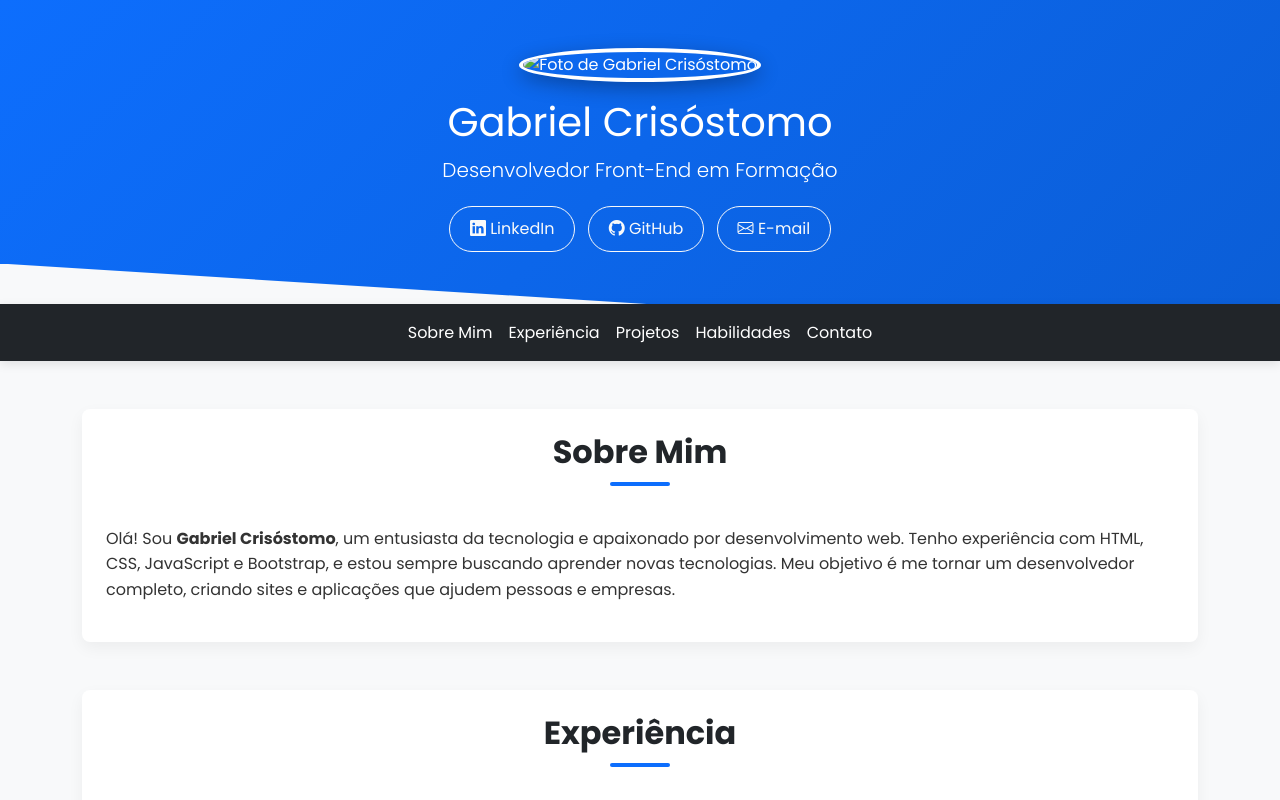
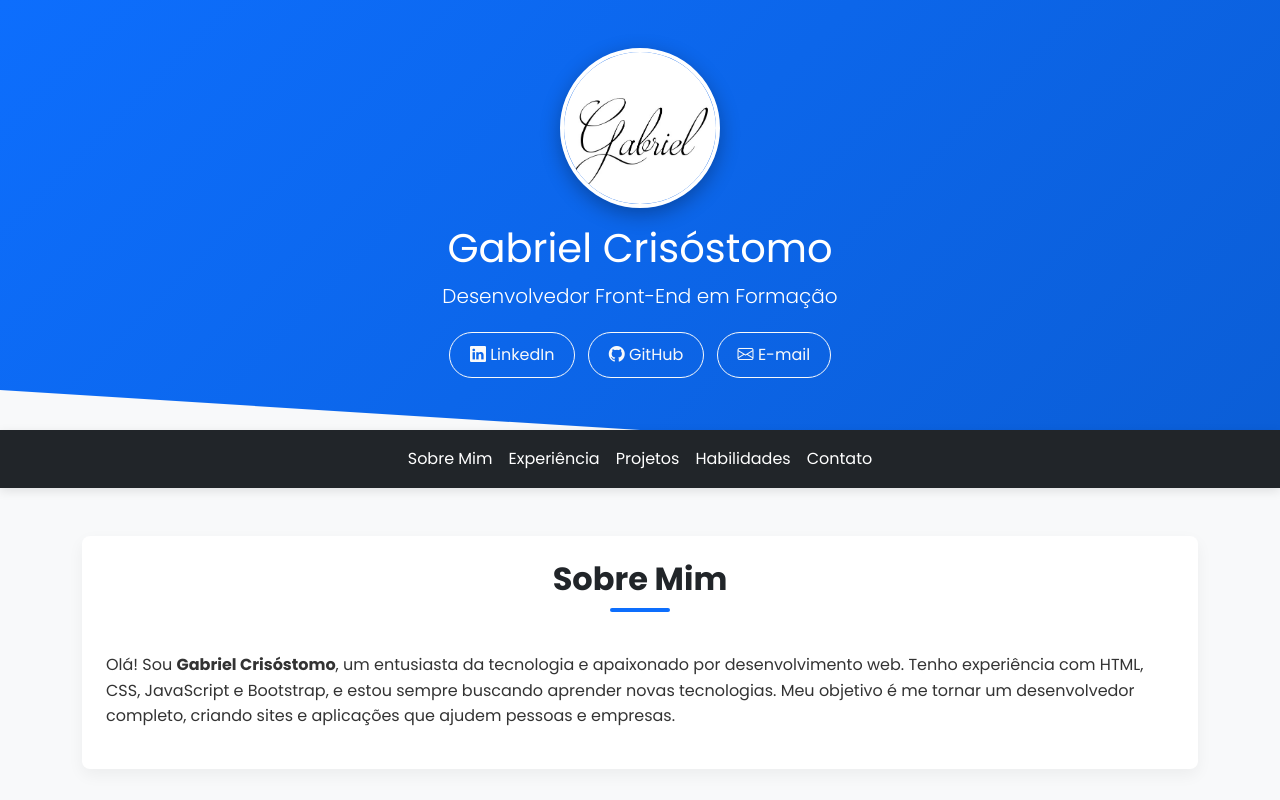
Before and after one commit to gcs26/meu-projeto, a plain HTML site: page index.html in a window 1280 px wide. Shown: the top 800 px of the page. Drawn offline with nearby package versions, Linux system fonts and the light colour scheme.

Commit message:
Atualização img

```diff
--- a/index.html
+++ b/index.html
@@ -14,7 +14,7 @@
 <body>
   <!-- ======= Cabeçalho ======= -->
   <header class="container-fluid text-center p-5 hero-section">
-    <img src="../gcs25/421e195d99a80edcb666d2a27120028e.jpg" alt="Foto de Gabriel Crisóstomo" class="foto-perfil mb-3">
+    <img src="gabrielcs.jpg" class="foto-perfil mb-3">
     <h1>Gabriel Crisóstomo</h1>
     <p class="lead">Desenvolvedor Front-End em Formação</p>
     <div>
```
Also changed, not shown: gabrielcs.jpg (renamed from 421e195d99a80edcb666d2a27120028e.jpg).
